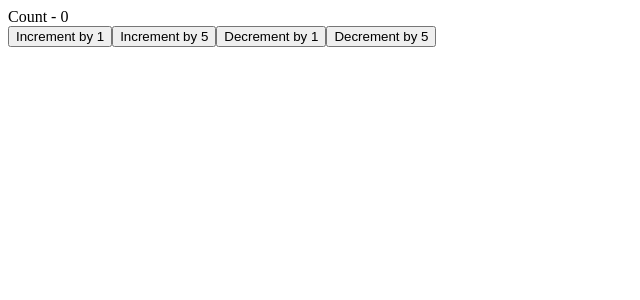
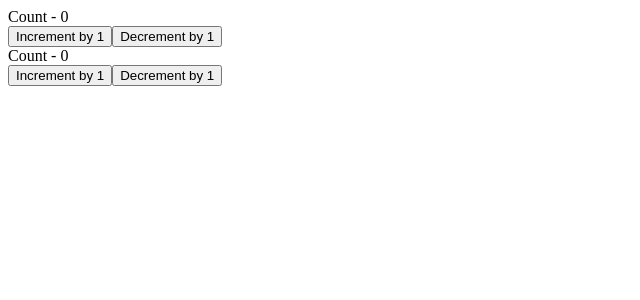
Before and after one commit to Ujjal-ENG/functional-react, a React (Create React App) app in the folder react-project-template/: page / in a window 1280 px wide. Shown: the top 300 px of the page, without its empty margins (0-640 px from the left). Built offline with nearby package versions, Linux system fonts and the light colour scheme.

Commit message:
learn by useReducer Complex example

```diff
--- a/react-project-template/src/components/ComplexUseRedcuer.js
+++ b/react-project-template/src/components/ComplexUseRedcuer.js
@@ -1,22 +1,28 @@
 import React, { useReducer } from 'react';
 
 const initialState = {
-    counter: 0
+    counter: 0,
+    counter1: 0
 };
 const reducer = (state, action) => {
     switch (action.type) {
         case 'increment':
-            return { counter: state.counter + action.value };
+            return { ...state, counter: state.counter + action.value };
         case 'decrement':
-            return { counter: state.counter - action.value };
+            return { ...state, counter: state.counter - action.value };
+        case 'increment1':
+            return { ...state, counter1: state.counter1 + action.value };
+        case 'decrement1':
+            return { ...state, counter1: state.counter1 - action.value };
         default:
-            return state.counter;
+            return state;
     }
 };
 
 const ComplexUseRedcuer = () => {
     const [count, dispatch] = useReducer(reducer, initialState);
     return (
+        <>
             <div>
                 <div>Count - {count.counter}</div>
                 <button
@@ -29,16 +35,7 @@ const ComplexUseRedcuer = () => {
                     }>
                     Increment by 1
                 </button>
-            <button
-                type="button"
-                onClick={() =>
-                    dispatch({
-                        type: 'increment',
-                        value: 5
-                    })
-                }>
-                Increment by 5
-            </button>
+
                 <button
                     type="button"
                     onClick={() =>
@@ -49,17 +46,33 @@ const ComplexUseRedcuer = () => {
                     }>
                     Decrement by 1
                 </button>
+            </div>
+
+            <div>
+                <div>Count - {count.counter1}</div>
                 <button
                     type="button"
                     onClick={() =>
                         dispatch({
-                        type: 'decrement',
-                        value: 5
+                            type: 'increment1',
+                            value: 1
                         })
                     }>
-                Decrement by 5
+                    Increment by 1
+                </button>
+
+                <button
+                    type="button"
+                    onClick={() =>
+                        dispatch({
+                            type: 'decrement1',
+                            value: 1
+                        })
+                    }>
+                    Decrement by 1
                 </button>
             </div>
+        </>
     );
 };
 
```
Lines whose indentation alone changed are shown as unchanged.
